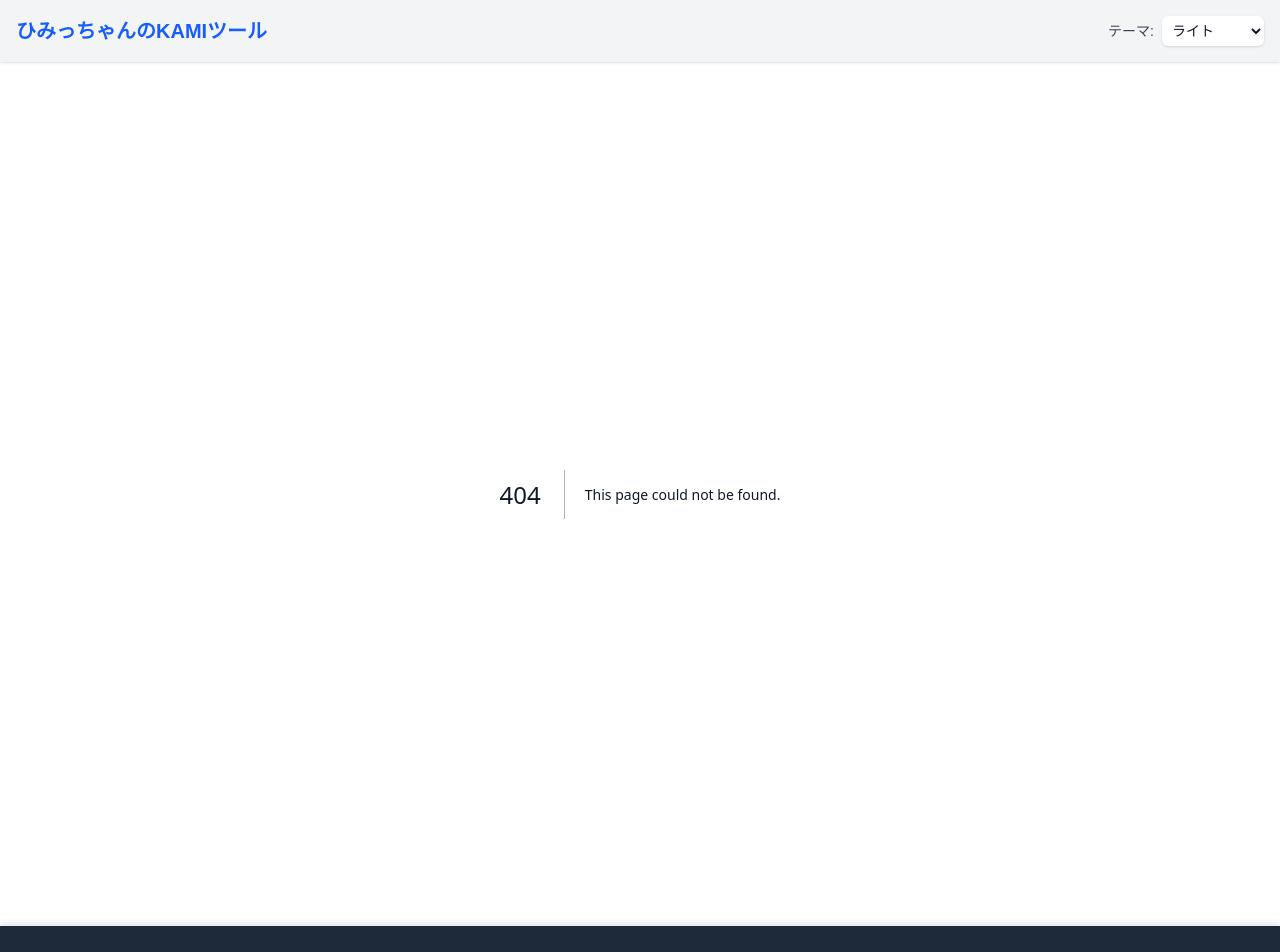
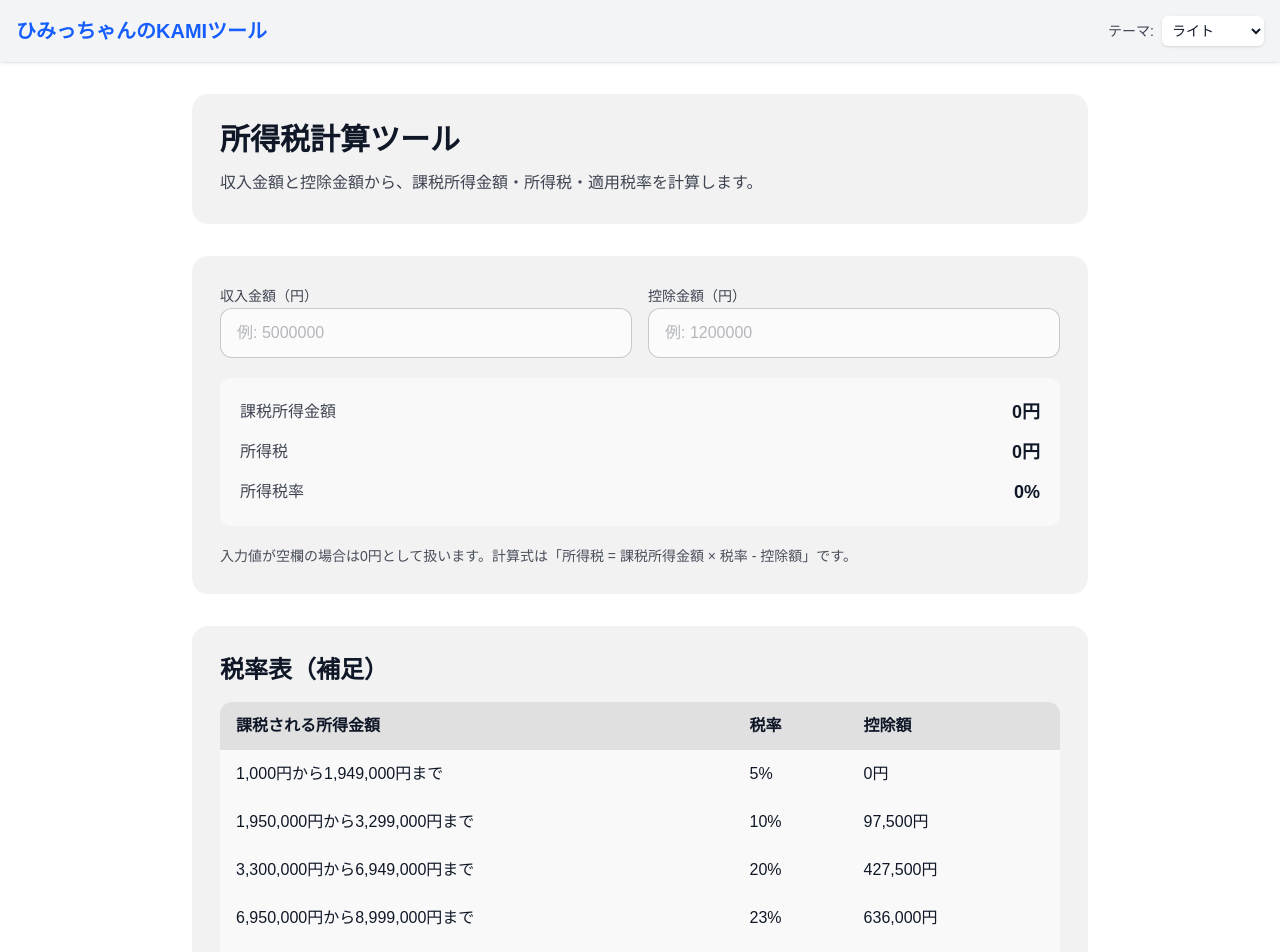
Before and after one commit to himitu-da/himitu-tool, a Next.js app: page /tool/income-tax in a window 1280 px wide. Before the commit this address had no page. Shown: the top 952 px of the page. Built offline with nearby package versions, Linux system fonts and the light colour scheme.

Commit message:
feat(income-tax): 所得税計算ツールを追加し、税率表を表示

```diff
--- /dev/null
+++ b/src/app/income-tax/page.tsx
@@ -0,0 +1,170 @@
+"use client";
+
+import React, { useMemo, useState } from "react";
+
+type TaxBracket = {
+  min: number;
+  max: number | null;
+  rate: number;
+  deduction: number;
+};
+
+const TAX_BRACKETS: TaxBracket[] = [
+  { min: 1000, max: 1_949_000, rate: 0.05, deduction: 0 },
+  { min: 1_950_000, max: 3_299_000, rate: 0.1, deduction: 97_500 },
+  { min: 3_300_000, max: 6_949_000, rate: 0.2, deduction: 427_500 },
+  { min: 6_950_000, max: 8_999_000, rate: 0.23, deduction: 636_000 },
+  { min: 9_000_000, max: 17_999_000, rate: 0.33, deduction: 1_536_000 },
+  { min: 18_000_000, max: 39_999_000, rate: 0.4, deduction: 2_796_000 },
+  { min: 40_000_000, max: null, rate: 0.45, deduction: 4_796_000 },
+];
+
+const formatYen = (value: number) => `${Math.floor(value).toLocaleString("ja-JP")}円`;
+
+const parseAmount = (value: string) => {
+  if (!value.trim()) return 0;
+  const parsed = Number(value);
+  if (!Number.isFinite(parsed)) return 0;
+  return Math.max(0, Math.floor(parsed));
+};
+
+const findBracket = (taxableIncome: number): TaxBracket | null => {
+  if (taxableIncome < 1000) {
+    return null;
+  }
+
+  return (
+    TAX_BRACKETS.find((bracket) => {
+      const inMin = taxableIncome >= bracket.min;
+      const inMax = bracket.max === null || taxableIncome <= bracket.max;
+      return inMin && inMax;
+    }) ?? null
+  );
+};
+
+export default function IncomeTaxPage() {
+  const [income, setIncome] = useState("");
+  const [deduction, setDeduction] = useState("");
+
+  const result = useMemo(() => {
+    const incomeValue = parseAmount(income);
+    const deductionValue = parseAmount(deduction);
+    const taxableIncome = Math.max(0, incomeValue - deductionValue);
+    const bracket = findBracket(taxableIncome);
+
+    const incomeTax = bracket ? Math.max(0, Math.floor(taxableIncome * bracket.rate - bracket.deduction)) : 0;
+    const taxRate = bracket ? `${Math.round(bracket.rate * 100)}%` : "0%";
+
+    return {
+      incomeValue,
+      deductionValue,
+      taxableIncome,
+      incomeTax,
+      taxRate,
+    };
+  }, [income, deduction]);
+
+  return (
+    <div className="max-w-4xl mx-auto space-y-6 sm:space-y-8">
+      <section className="rounded-2xl p-5 sm:p-7 bg-black/5 dark:bg-white/5">
+        <h1 className="text-2xl sm:text-3xl font-bold">所得税計算ツール</h1>
+        <p className="mt-3 opacity-80 text-sm sm:text-base leading-relaxed">
+          収入金額と控除金額から、課税所得金額・所得税・適用税率を計算します。
+        </p>
+      </section>
+
+      <section className="rounded-2xl p-5 sm:p-7 bg-black/5 dark:bg-white/5 space-y-5">
+        <div className="grid grid-cols-1 md:grid-cols-2 gap-4">
+          <label className="space-y-2">
+            <span className="text-sm opacity-80">収入金額（円）</span>
+            <input
+              type="number"
+              min="0"
+              inputMode="numeric"
+              value={income}
+              onChange={(e) => setIncome(e.target.value)}
+              placeholder="例: 5000000"
+              className="w-full rounded-xl px-4 py-3 bg-white/70 dark:bg-black/20 text-current placeholder:opacity-60 outline-none border border-black/20 dark:border-white/30"
+            />
+          </label>
+
+          <label className="space-y-2">
+            <span className="text-sm opacity-80">控除金額（円）</span>
+            <input
+              type="number"
+              min="0"
+              inputMode="numeric"
+              value={deduction}
+              onChange={(e) => setDeduction(e.target.value)}
+              placeholder="例: 1200000"
+              className="w-full rounded-xl px-4 py-3 bg-white/70 dark:bg-black/20 text-current placeholder:opacity-60 outline-none border border-black/20 dark:border-white/30"
+            />
+          </label>
+        </div>
+
+        <div className="rounded-xl p-4 sm:p-5 bg-white/60 dark:bg-black/20 space-y-3">
+          <div className="flex items-center justify-between gap-3">
+            <span className="opacity-80">課税所得金額</span>
+            <strong className="text-lg">{formatYen(result.taxableIncome)}</strong>
+          </div>
+          <div className="flex items-center justify-between gap-3">
+            <span className="opacity-80">所得税</span>
+            <strong className="text-lg">{formatYen(result.incomeTax)}</strong>
+          </div>
+          <div className="flex items-center justify-between gap-3">
+            <span className="opacity-80">所得税率</span>
+            <strong className="text-lg">{result.taxRate}</strong>
+          </div>
+        </div>
+
+        <p className="text-xs sm:text-sm opacity-75">
+          入力値が空欄の場合は0円として扱います。計算式は「所得税 = 課税所得金額 × 税率 - 控除額」です。
+        </p>
+      </section>
+
+      <section className="rounded-2xl p-5 sm:p-7 bg-black/5 dark:bg-white/5">
+        <h2 className="text-xl sm:text-2xl font-bold">税率表（補足）</h2>
+        <div className="mt-4 overflow-x-auto rounded-xl bg-white/60 dark:bg-black/20">
+          <table className="w-full min-w-[640px] text-sm sm:text-base">
+            <thead>
+              <tr className="bg-black/10 dark:bg-white/10">
+                <th className="text-left px-4 py-3 font-semibold">課税される所得金額</th>
+                <th className="text-left px-4 py-3 font-semibold">税率</th>
+                <th className="text-left px-4 py-3 font-semibold">控除額</th>
+              </tr>
+            </thead>
+            <tbody>
+              {TAX_BRACKETS.map((bracket) => {
+                const rangeLabel =
+                  bracket.max === null
+                    ? `${bracket.min.toLocaleString("ja-JP")}円以上`
+                    : `${bracket.min.toLocaleString("ja-JP")}円から${bracket.max.toLocaleString("ja-JP")}円まで`;
+
+                return (
+                  <tr key={`${bracket.min}-${bracket.max ?? "max"}`}>
+                    <td className="px-4 py-3">{rangeLabel}</td>
+                    <td className="px-4 py-3">{Math.round(bracket.rate * 100)}%</td>
+                    <td className="px-4 py-3">{formatYen(bracket.deduction)}</td>
+                  </tr>
+                );
+              })}
+            </tbody>
+          </table>
+        </div>
+      </section>
+
+      <section className="rounded-2xl p-5 sm:p-7 bg-black/5 dark:bg-white/5 space-y-3">
+        <h2 className="text-xl sm:text-2xl font-bold">注釈（補足）</h2>
+        <p className="text-sm sm:text-base leading-relaxed opacity-85">
+          ※1 令和7年分からは、基準所得金額が3億3,000万円を超える場合で、その超える部分の22.5%相当額が通常の所得税及び復興特別所得税を上回るときは、上回る部分の所得税額が加算されます。
+        </p>
+        <p className="text-sm sm:text-base leading-relaxed opacity-85">
+          ※2 平成25年から令和19年までの各年分では、所得税と復興特別所得税（原則としてその年分の基準所得税額の2.1%）を併せて申告・納付します。
+        </p>
+        <p className="text-xs sm:text-sm opacity-75 leading-relaxed">
+          このツールで表示する「所得税」は上記注釈の特例加算や復興特別所得税を含まない、速算表ベースの概算値です。
+        </p>
+      </section>
+    </div>
+  );
+}
--- a/src/app/page.tsx
+++ b/src/app/page.tsx
@@ -47,6 +47,7 @@ export default function Home() {
     { title: "パーセント計算", path: "/percent-calc", icon: "📈", desc: "AはBの何%？" },
     { title: "速度変換", path: "/speed-calc", icon: "🚗", desc: "km/h > m/s" },
     { title: "温度変換", path: "/temp-calc", icon: "🌡️", desc: "C > F" },
+    { title: "所得税計算", path: "/income-tax", icon: "🧾", desc: "収入と控除から税額を計算" },
     { title: "利益率", path: "/profit-margin", icon: "📊", desc: "原価と売価" },
     { title: "2進数変換", path: "/bin-enc", icon: "0️⃣", desc: "文字をバイナリに" },
     { title: "16進数変換", path: "/hex-enc", icon: "#️⃣", desc: "文字をHEXに" },
--- a/src/app/tool-versions.json
+++ b/src/app/tool-versions.json
@@ -320,6 +320,20 @@
         {
           "version": "1.0.0",
           "updatedAt": "2026-03-15",
+          "summary": "Initial registration"
+        }
+      ]
+    },
+    {
+      "id": "income-tax",
+      "title": "所得税計算",
+      "version": "1.0.0",
+      "updatedAt": "2026-03-16",
+      "changeSummary": "Initial registration",
+      "history": [
+        {
+          "version": "1.0.0",
+          "updatedAt": "2026-03-16",
           "summary": "Initial registration"
         }
       ]
```
